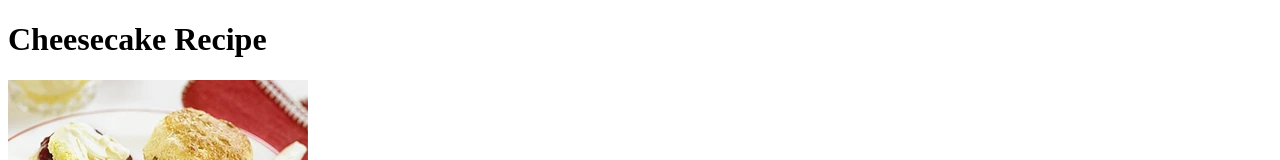
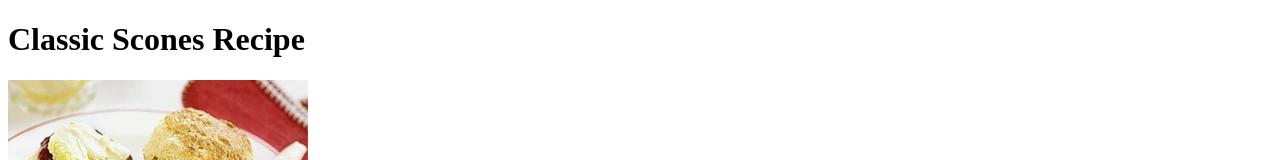
Before and after one commit to JKingy94/odin-pecopes, a plain HTML site: page recipes/scones.html in a window 1280 px wide. Shown: the top 160 px of the page. Drawn offline with Linux system fonts and the light colour scheme.

```diff
--- a/recipes/scones.html
+++ b/recipes/scones.html
@@ -6,7 +6,7 @@
     </head>
 
     <body>
-        <h1>Cheesecake Recipe</h1>
+        <h1>Classic Scones Recipe</h1>
 
         <img src="../img/scones.jpg" alt="Image of scones">
 
```
Also changed, not shown: index.html (+1 -0 lines), recipes/cheese_cake.html (+1 -1 lines).
